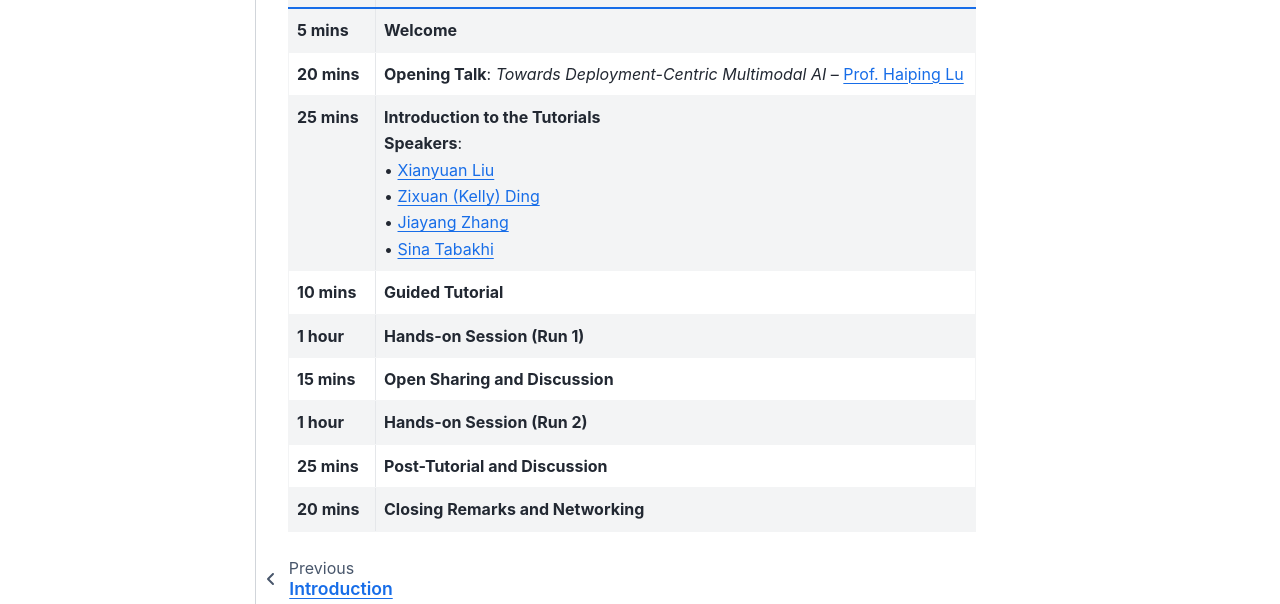
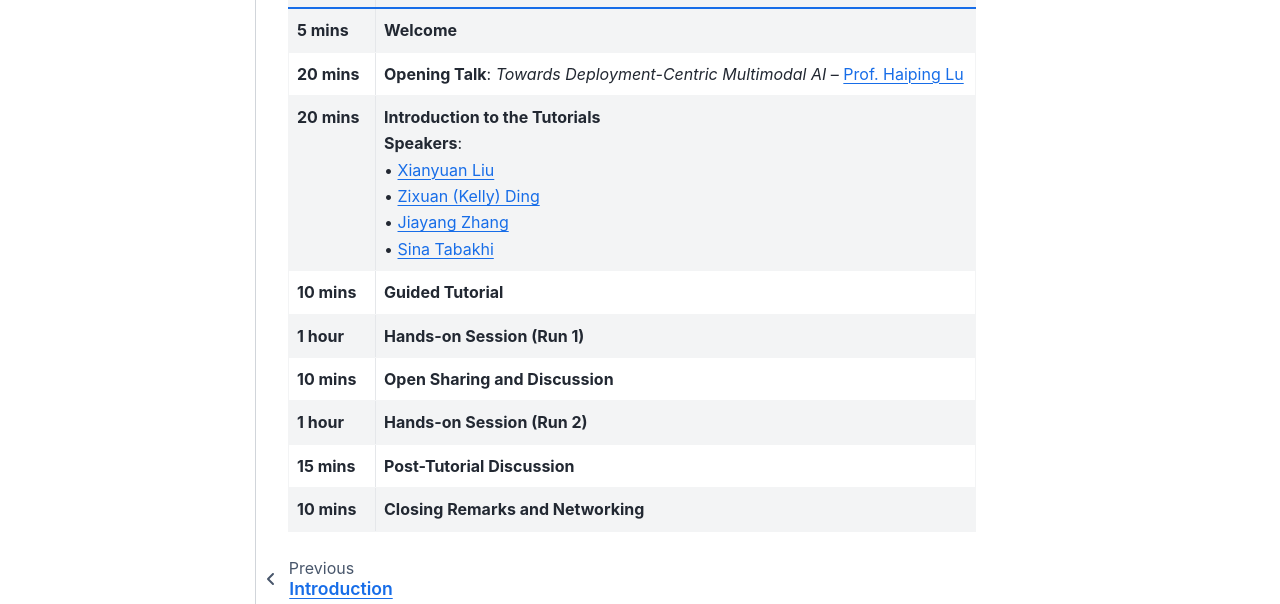
Before and after one commit to pykale/mmai-tutorials, a Jupyter Book: the page built from workshop/schedule.md, in a window 1280 px wide and 1104 px high. Shown: the part 415-1019 px from the top of the window. Built offline with Jupyter Book 1.0.4 settings and Sphinx 7.4.7 and the Sphinx Book theme 1.1.4, drawn with Linux system fonts in a browser that asks for light colours; pages that are not in the unit, such as notebooks, are missing from menus.

Commit message:
update schedule

```diff
--- a/workshop/schedule.md
+++ b/workshop/schedule.md
@@ -6,14 +6,14 @@
 
 Program Chair: [Peter Charlton](https://peterhcharlton.github.io/) | Co-Chair: [Xianyuan Liu](https://xianyuanliu.github.io/)
 
-| **Duration** | **Activity** |
-|:-------------|:-------------|
-| **5 mins**   | **Welcome**  |
-| **20 mins**  | **Opening Talk**: *Towards Deployment-Centric Multimodal AI* – [Prof. Haiping Lu](#) |
-| **25 mins**  | **Introduction to the Tutorials**<br>**Speakers**:<br>• [Xianyuan Liu](https://xianyuanliu.github.io/) <br>• [Zixuan (Kelly) Ding](https://www.linkedin.com/in/kellydingzx)<br>• [Jiayang Zhang](https://linkedin.com/in/jiayang-zhang)<br>• [Sina Tabakhi](https://sinatabakhi.github.io/) |
-| **10 mins**  | **Guided Tutorial**                |
-| **1 hour**   | **Hands-on Session (Run 1)**       |
-| **15 mins**  | **Open Sharing and Discussion**    |
-| **1 hour**   | **Hands-on Session (Run 2)**       |
-| **25 mins**  | **Post-Tutorial and Discussion**   |
-| **20 mins**  | **Closing Remarks and Networking** |
+| **Duration** | **Activity**                                                                                                                                                                                                                                                                                |
+|:-------------|:--------------------------------------------------------------------------------------------------------------------------------------------------------------------------------------------------------------------------------------------------------------------------------------------|
+| **5 mins**   | **Welcome**                                                                                                                                                                                                                                                                                 |
+| **20 mins**  | **Opening Talk**: *Towards Deployment-Centric Multimodal AI* – [Prof. Haiping Lu](#)                                                                                                                                                                                                        |
+| **20 mins**  | **Introduction to the Tutorials**<br>**Speakers**:<br>• [Xianyuan Liu](https://xianyuanliu.github.io/) <br>• [Zixuan (Kelly) Ding](https://www.linkedin.com/in/kellydingzx)<br>• [Jiayang Zhang](https://linkedin.com/in/jiayang-zhang)<br>• [Sina Tabakhi](https://sinatabakhi.github.io/) |
+| **10 mins**  | **Guided Tutorial**                                                                                                                                                                                                                                                                         |
+| **1 hour**   | **Hands-on Session (Run 1)**                                                                                                                                                                                                                                                                |
+| **10 mins**  | **Open Sharing and Discussion**                                                                                                                                                                                                                                                             |
+| **1 hour**   | **Hands-on Session (Run 2)**                                                                                                                                                                                                                                                                |
+| **15 mins**  | **Post-Tutorial Discussion**                                                                                                                                                                                                                                                                |
+| **10 mins**  | **Closing Remarks and Networking**                                                                                                                                                                                                                                                          |
```
